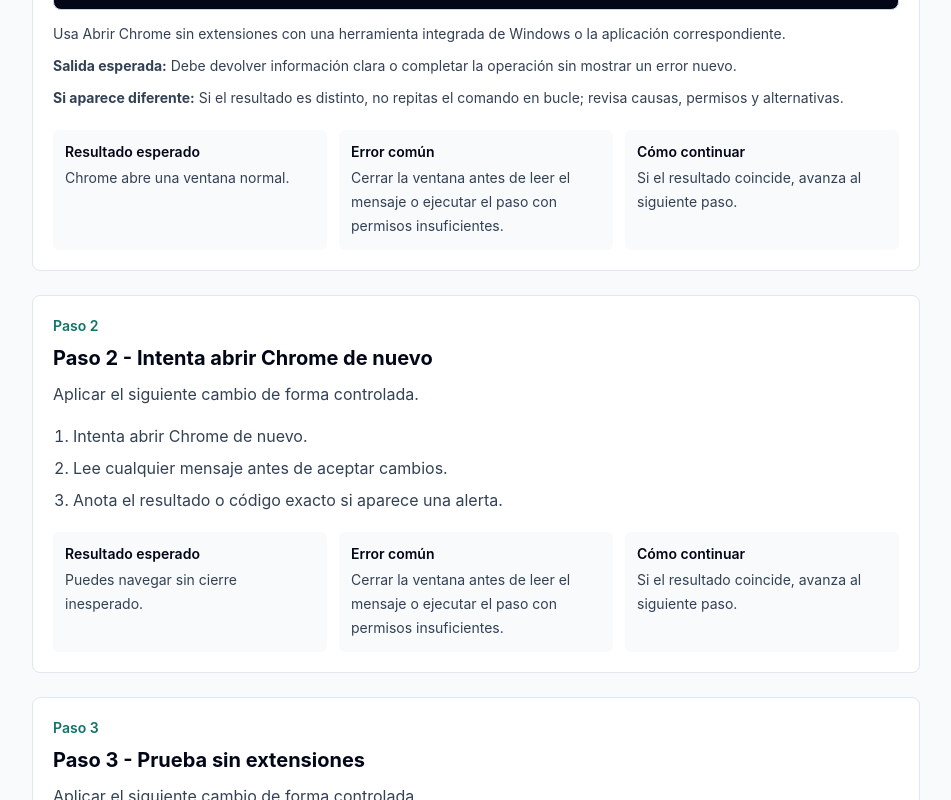
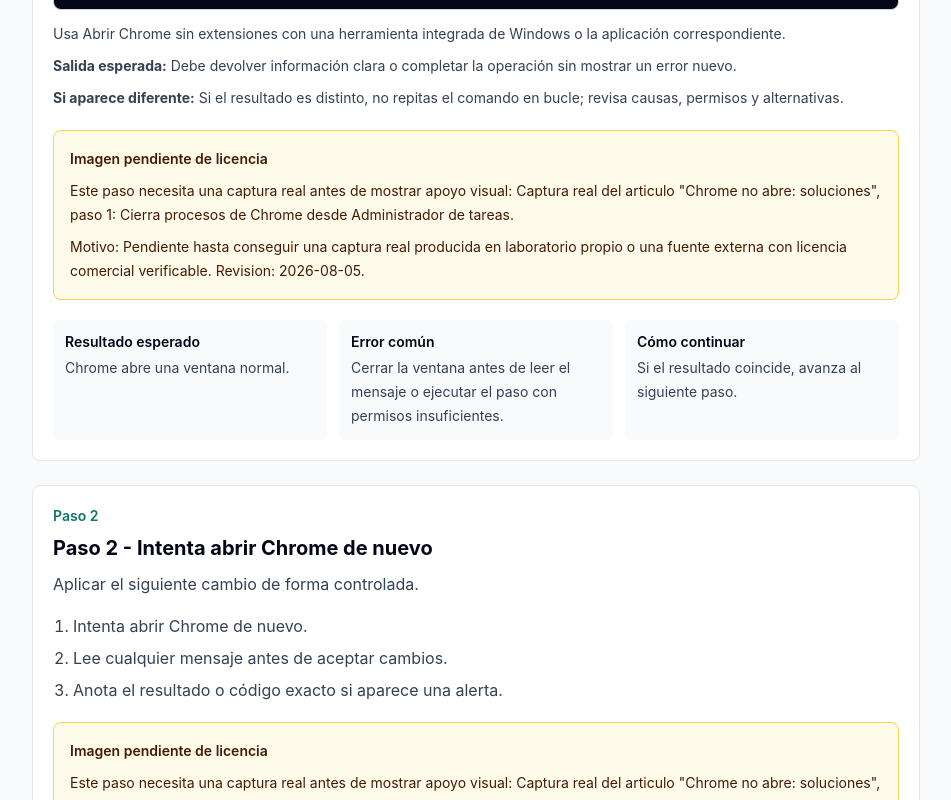
Before and after one commit to Anthony-cabral/TESoluciona, a Next.js app: page /articulos/chrome-no-abre-soluciones in a window 1280 px wide. Shown: the part 2100-2900 px from the top of the page, without its empty margins (0-951 px from the left). Built offline with nearby package versions, Linux system fonts and the light colour scheme; no server answers.

Commit message:
fix(images): evita reutilizacion y marca pendientes visuales

```diff
--- a/src/features/solutions/articles.ts
+++ b/src/features/solutions/articles.ts
@@ -87,18 +87,19 @@
       width: 640
     }
   },
-  "como-cambiar-los-servidores-dns": {
-    1: {
-      alt: "Salida de ipconfig /all en Windows 11 mostrando servidores DNS actuales y puerta de enlace IPv4.",
+  "como-cambiar-los-servidores-dns": {},
+  "como-reparar-windows-update": {
+    5: {
+      alt: "Pantalla de Windows Update en Windows 10 mostrando el estado You're up to date y el boton Check for updates.",
       caption:
-        "Captura real de Windows 11 Professional en italiano mostrando DNS actuales antes de cambiar la configuracion. Se redactaron identificadores persistentes.",
-      creditId: "windows-11-ipconfig-all-dns-current",
-      fileName: "windows-11-ipconfig-all-router-dns.png",
-      height: 798,
-      id: "windows-11-ipconfig-all-dns-current",
+        "Captura real de Windows Update en Windows 10 donde se verifica si hay actualizaciones disponibles. Para Windows 11 la pantalla cambia visualmente, pero el procedimiento de revisar Windows Update es equivalente.",
+      creditId: "windows-10-windows-update-settings",
+      fileName: "windows-10-windows-update-settings.png",
+      height: 325,
+      id: "windows-10-windows-update-settings",
       sourceType: "external",
-      src: "/images/solutions/windows-11-ipconfig-all-router-dns.png",
-      width: 1110
+      src: "/images/solutions/windows-10-windows-update-settings.png",
+      width: 508
     }
   },
   "como-saber-la-ip-del-router": {
@@ -209,6 +210,7 @@
 };
 
 function buildSolutionSteps(input: {
+  articleTitle: string;
   articleSlug: string;
   categorySlug: string;
   commands?: CommandSnippet[];
@@ -221,7 +223,11 @@
     const image = approvedStepImages[input.articleSlug]?.[stepNumber];
     const imageRequirement = image
       ? undefined
-      : pendingImageRequirements[input.articleSlug]?.[stepNumber];
+      : (pendingImageRequirements[input.articleSlug]?.[stepNumber] ?? {
+          reason:
+            "Pendiente hasta conseguir una captura real producida en laboratorio propio o una fuente externa con licencia comercial verificable.",
+          requiredImage: `Captura real del articulo "${input.articleTitle}", paso ${stepNumber}: ${step}`
+        });
 
     return {
       id: `paso-${stepNumber}`,
@@ -900,6 +906,7 @@
       "Antes de modificar configuraciones del sistema, crea un punto de restauración o confirma que tus archivos importantes estén respaldados.",
     primarySteps: input.steps,
     solutionSteps: buildSolutionSteps({
+      articleTitle: input.title,
       articleSlug: input.slug,
       categorySlug: input.categorySlug,
       commands,
```
Also changed, not shown: content/image-attributions.json (+21 -21 lines), content/image-review-status.json (+17 -2 lines), public/images/solutions/windows-10-windows-update-settings.png (added), 2 other files (tests, documents, lock files or other folders).
